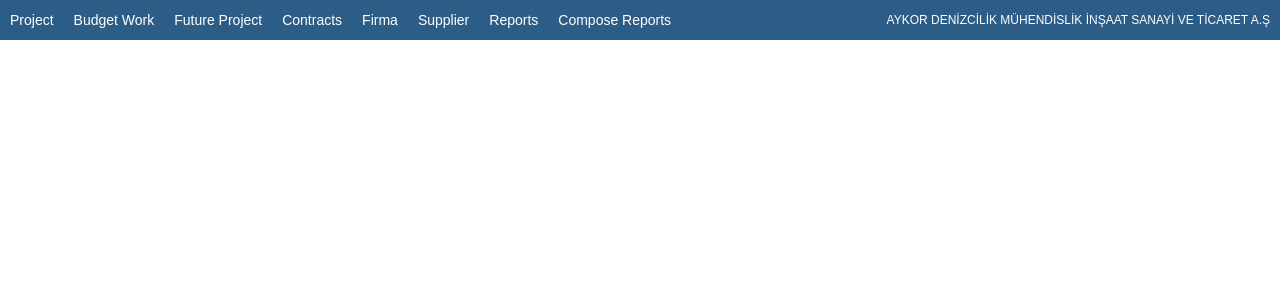
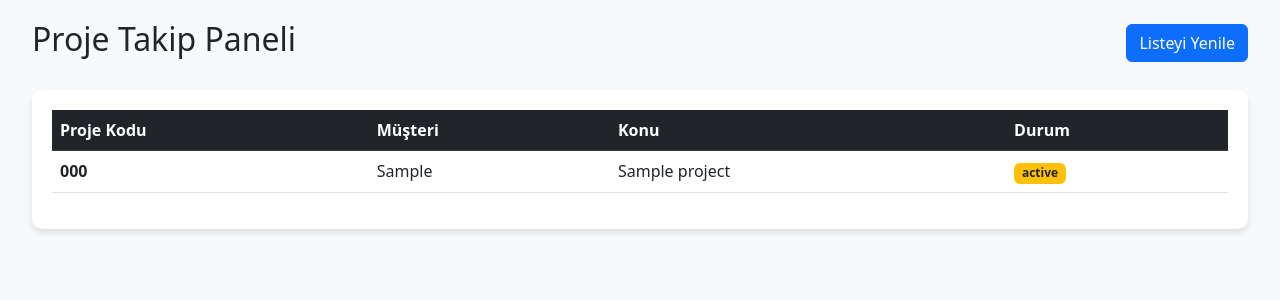
Before and after one commit to samettaskiranwork/aykor-panel, a FastAPI app: page / in a window 1280 px wide. Shown: the top 300 px of the page. Run offline with FastAPI, Linux system fonts and the light colour scheme; tables that the repository leaves empty or names only in its code hold one stand-in row (values such as "Sample post"); data that the repository does not hold is empty.

Commit message:
Update dashboard.html

```diff
--- a/templates/dashboard.html
+++ b/templates/dashboard.html
@@ -1,68 +1,81 @@
 <!DOCTYPE html>
-<html>
+<html lang="tr">
 <head>
-<meta charset="UTF-8">
-<title>Aykor Panel</title>
-
-<style>
-
-body{
-margin:0;
-font-family: Arial, Helvetica, sans-serif;
-}
-
-.topbar{
-background-color:#2c5d87;
-height:40px;
-display:flex;
-align-items:center;
-justify-content:space-between;
-padding:0 10px;
-}
-
-.menu{
-display:flex;
-gap:20px;
-}
-
-.menu a{
-color:white;
-text-decoration:none;
-font-size:14px;
-}
-
-.menu a:hover{
-text-decoration:underline;
-}
-
-.company{
-color:white;
-font-size:12px;
-}
-
-</style>
+    <meta charset="UTF-8">
+    <title>Aykor ERP - Dashboard</title>
+    <link href="https://cdn.jsdelivr.net/npm/bootstrap@5.3.0/dist/css/bootstrap.min.css" rel="stylesheet">
+    <style>
+        body { background-color: #f8f9fa; }
+        .main-content { padding: 20px; }
+        .table-container { background: white; border-radius: 10px; padding: 20px; box-shadow: 0 4px 6px rgba(0,0,0,0.1); }
+    </style>
 </head>
-
 <body>
 
-<div class="topbar">
+    <div class="main-content">
+        <div class="container-fluid">
+            <div class="d-flex justify-content-between align-items-center mb-4">
+                <h2>Proje Takip Paneli</h2>
+                <button class="btn btn-primary" onclick="loadProjects()">Listeyi Yenile</button>
+            </div>
 
-<div class="menu">
-<a href="#">Project</a>
-<a href="#">Budget Work</a>
-<a href="#">Future Project</a>
-<a href="#">Contracts</a>
-<a href="#">Firma</a>
-<a href="#">Supplier</a>
-<a href="#">Reports</a>
-<a href="#">Compose Reports</a>
-</div>
+            <div class="table-container">
+                <table class="table table-hover">
+                    <thead class="table-dark">
+                        <tr>
+                            <th>Proje Kodu</th>
+                            <th>Müşteri</th>
+                            <th>Konu</th>
+                            <th>Durum</th>
+                        </tr>
+                    </thead>
+                    <tbody id="projectTableBody">
+                        <tr>
+                            <td colspan="4" class="text-center">Veriler yükleniyor...</td>
+                        </tr>
+                    </tbody>
+                </table>
+            </div>
+        </div>
+    </div>
 
-<div class="company">
-AYKOR DENİZCİLİK MÜHENDİSLİK İNŞAAT SANAYİ VE TİCARET A.Ş
-</div>
+    <script>
+        async function loadProjects() {
+            try {
+                // FastAPI'deki /api/projects rotasına istek atıyoruz
+                const response = await fetch('/api/projects');
+                const data = await response.json();
 
-</div>
+                const tableBody = document.getElementById('projectTableBody');
+                tableBody.innerHTML = ''; // "Yükleniyor" yazısını temizle
+
+                if (data.error) {
+                    tableBody.innerHTML = `<tr><td colspan="4" class="text-danger">Hata: ${data.error}</td></tr>`;
+                    return;
+                }
+
+                data.forEach(project => {
+                    const row = `
+                        <tr>
+                            <td><strong>${project.project_code || '-'}</strong></td>
+                            <td>${project.customer || '-'}</td>
+                            <td>${project.subject || '-'}</td>
+                            <td>
+                                <span class="badge ${project.prostatus === 'Tamamlandı' ? 'bg-success' : 'bg-warning text-dark'}">
+                                    ${project.prostatus || 'Belirsiz'}
+                                </span>
+                            </td>
+                        </tr>`;
+                    tableBody.innerHTML += row;
+                });
+            } catch (err) {
+                console.error("Veri çekme hatası:", err);
+            }
+        }
+
+        // Sayfa ilk açıldığında verileri otomatik yükle
+        window.onload = loadProjects;
+    </script>
 
 </body>
 </html>
```
